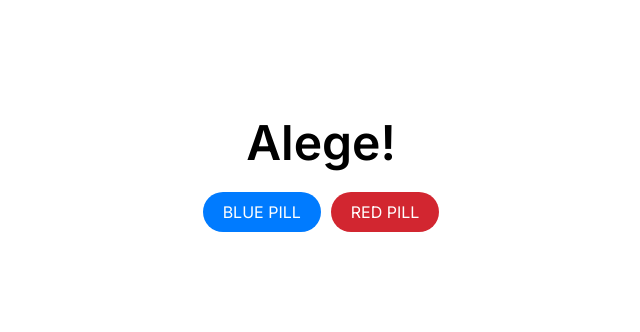
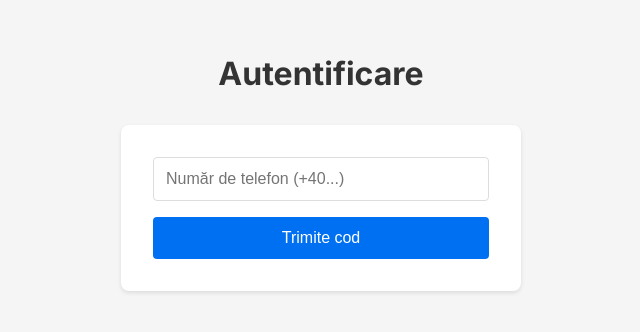
Before and after one commit to sorinrx/0297, a Next.js app: page / in a window 1280 px wide. Shown: the part 228-560 px from the top of the page, without its empty margins (319-959 px from the left). Built offline with nearby package versions, Linux system fonts and the light colour scheme.

Commit message:
v3.8.2 logare prin sms

```diff
--- a/app/page.module.css
+++ b/app/page.module.css
@@ -3,60 +3,105 @@
   flex-direction: column;
   justify-content: center;
   align-items: center;
-  height: 100vh;
-  background-color: white;
-}
-
-.logo {
-  width: 400px  ; /* Ajustează dimensiunea după necesități */
-  height: auto;
-  margin-bottom: 20px;
+  min-height: 100vh;
+  padding: 1rem;
+  background: #f5f5f5;
 }
 
 .title {
-  font-size: 3em; /* Dublat ca mărime */
-  margin-bottom: 20px;
-  font-weight: 600;
+  font-size: 2rem;
+  font-weight: bold;
+  margin-bottom: 2rem;
+  color: #333;
 }
 
 .container {
-  display: flex;
-  flex-direction: row;
-  align-items: center;
-  justify-content: center;
+  background: white;
+  padding: 2rem;
+  border-radius: 8px;
+  box-shadow: 0 2px 4px rgba(0, 0, 0, 0.1);
+  width: 100%;
+  max-width: 400px;
 }
 
-.redPill, .bluePill {
-  font-size: 1em;
-  padding: 10px 20px;
-  border: none;
-  border-radius: 50px;
-  cursor: pointer;
-  text-transform: uppercase;
-  text-decoration: none;
+.form {
   display: flex;
-  justify-content: center;
-  align-items: center;
+  flex-direction: column;
+  gap: 1rem;
 }
 
-.redPill {
-  background-color: #d22630; /* Pantone 1795C */
-  color: white;
+.input {
+  padding: 0.75rem;
+  border: 1px solid #ddd;
+  border-radius: 4px;
+  font-size: 1rem;
+  width: 100%;
+  box-sizing: border-box;
 }
 
-.redPill:hover {
-  background-color: #b71f2a; /* O nuanță mai închisă pentru hover */
+.input:focus {
+  outline: none;
+  border-color: #0070f3;
+  box-shadow: 0 0 0 2px rgba(0, 112, 243, 0.1);
 }
 
-.bluePill {
-  background-color: #007BFF; /* Albastru */
+.button {
+  padding: 0.75rem;
+  background-color: #0070f3;
   color: white;
+  border: none;
+  border-radius: 4px;
+  font-size: 1rem;
+  cursor: pointer;
+  transition: all 0.2s ease;
+  width: 100%;
 }
 
-.bluePill:hover {
-  background-color: #0056b3; /* O nuanță mai închisă pentru hover */
+.button:hover {
+  background-color: #0051cc;
+}
+
+.button:disabled {
+  background-color: #ccc;
+  cursor: not-allowed;
+}
+
+.buttonSecondary {
+  background-color: #fff;
+  color: #0070f3;
+  border: 1px solid #0070f3;
+  margin-top: 0.5rem;
+}
+
+.buttonSecondary:hover {
+  background-color: #f5f5f5;
+  color: #0051cc;
+  border-color: #0051cc;
+}
+
+.error {
+  color: #dc2626;
+  margin-top: 1rem;
+  text-align: center;
+  font-size: 0.875rem;
+  padding: 0.5rem;
+  background-color: #fef2f2;
+  border-radius: 4px;
+  border: 1px solid #fee2e2;
 }
 
 .spacer {
-  width: 10px; /* Spațiu între butoane */
+  width: 2rem;
 }
+
+/* Responsive adjustments */
+@media (max-width: 640px) {
+  .container {
+    margin: 1rem;
+    padding: 1.5rem;
+  }
+
+  .title {
+    font-size: 1.5rem;
+  }
+}
--- a/app/page.tsx
+++ b/app/page.tsx
@@ -1,22 +1,144 @@
 "use client";
 
-import React from "react";
+import React, { useState } from "react";
 import styles from "./page.module.css";
 
 function Home() {
+  const [phoneNumber, setPhoneNumber] = useState("");
+  const [verificationCode, setVerificationCode] = useState("");
+  const [showVerification, setShowVerification] = useState(false);
+  const [error, setError] = useState("");
+  const [loading, setLoading] = useState(false);
+
+  const validatePhoneNumber = (number: string) => {
+    // Romanian phone number format: +40xxxxxxxxx
+    const romanianPhoneRegex = /^\+40[0-9]{9}$/;
+    return romanianPhoneRegex.test(number);
+  };
+
+  const handleSendCode = async (e: React.FormEvent) => {
+    e.preventDefault();
+    setError("");
+
+    if (!validatePhoneNumber(phoneNumber)) {
+      setError("Număr de telefon invalid. Folosiți formatul: +40xxxxxxxxx");
+      return;
+    }
+
+    setLoading(true);
+
+    try {
+      const response = await fetch('/api/auth/sms', {
+        method: 'POST',
+        headers: {
+          'Content-Type': 'application/json',
+        },
+        body: JSON.stringify({ phoneNumber }),
+      });
+
+      const data = await response.json();
+
+      if (!response.ok) {
+        throw new Error(data.error || 'Failed to send verification code');
+      }
+
+      setShowVerification(true);
+    } catch (error) {
+      setError(error.message);
+    } finally {
+      setLoading(false);
+    }
+  };
+
+  const handleVerify = async (e: React.FormEvent) => {
+    e.preventDefault();
+    setError("");
+    setLoading(true);
+
+    try {
+      const response = await fetch('/api/auth/verify', {
+        method: 'POST',
+        headers: {
+          'Content-Type': 'application/json',
+        },
+        body: JSON.stringify({ phoneNumber, code: verificationCode }),
+      });
+
+      const data = await response.json();
+
+      if (!response.ok) {
+        throw new Error(data.error || 'Failed to verify code');
+      }
+
+      // Redirect to main content after successful verification
+      window.location.href = '/examples/all';
+    } catch (error) {
+      setError(error.message);
+    } finally {
+      setLoading(false);
+    }
+  };
+
+  const handleBack = () => {
+    setShowVerification(false);
+    setVerificationCode("");
+    setError("");
+  };
+
   return (
     <main className={styles.main}>
       <div className={styles.title}>
-        Alege!
+        Autentificare
       </div>
       <div className={styles.container}>
-        <a className={styles.bluePill} href="/examples/all">
-          Blue Pill
-        </a>
-        <div className={styles.spacer}></div>
-        <a className={styles.redPill} href="/examples/all">
-          Red Pill
-        </a>
+        {!showVerification ? (
+          <form onSubmit={handleSendCode} className={styles.form}>
+            <input
+              type="tel"
+              value={phoneNumber}
+              onChange={(e) => setPhoneNumber(e.target.value)}
+              placeholder="Număr de telefon (+40...)"
+              required
+              className={styles.input}
+              pattern="\+40[0-9]{9}"
+            />
+            <button
+              type="submit"
+              disabled={loading}
+              className={styles.button}
+            >
+              {loading ? 'Se trimite...' : 'Trimite cod'}
+            </button>
+          </form>
+        ) : (
+          <form onSubmit={handleVerify} className={styles.form}>
+            <input
+              type="text"
+              value={verificationCode}
+              onChange={(e) => setVerificationCode(e.target.value)}
+              placeholder="Cod de verificare"
+              required
+              className={styles.input}
+              maxLength={6}
+              pattern="[0-9]{6}"
+            />
+            <button
+              type="submit"
+              disabled={loading}
+              className={styles.button}
+            >
+              {loading ? 'Se verifică...' : 'Verifică'}
+            </button>
+            <button
+              type="button"
+              onClick={handleBack}
+              className={`${styles.button} ${styles.buttonSecondary}`}
+            >
+              Înapoi
+            </button>
+          </form>
+        )}
+        {error && <div className={styles.error}>{error}</div>}
       </div>
     </main>
   );
```
Also changed, not shown: app/api/auth/sms/route.ts (added, +98 -0 lines), app/api/auth/verify/route.ts (added, +53 -0 lines).
